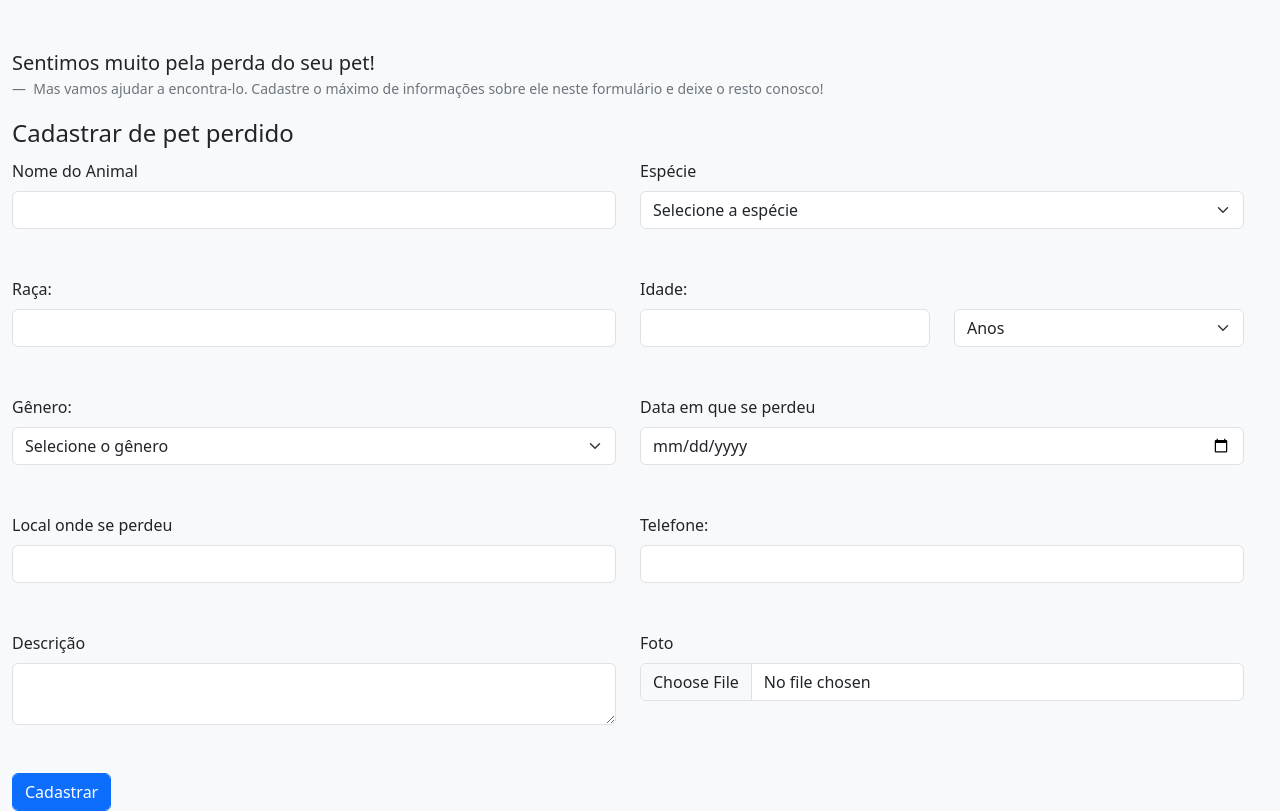
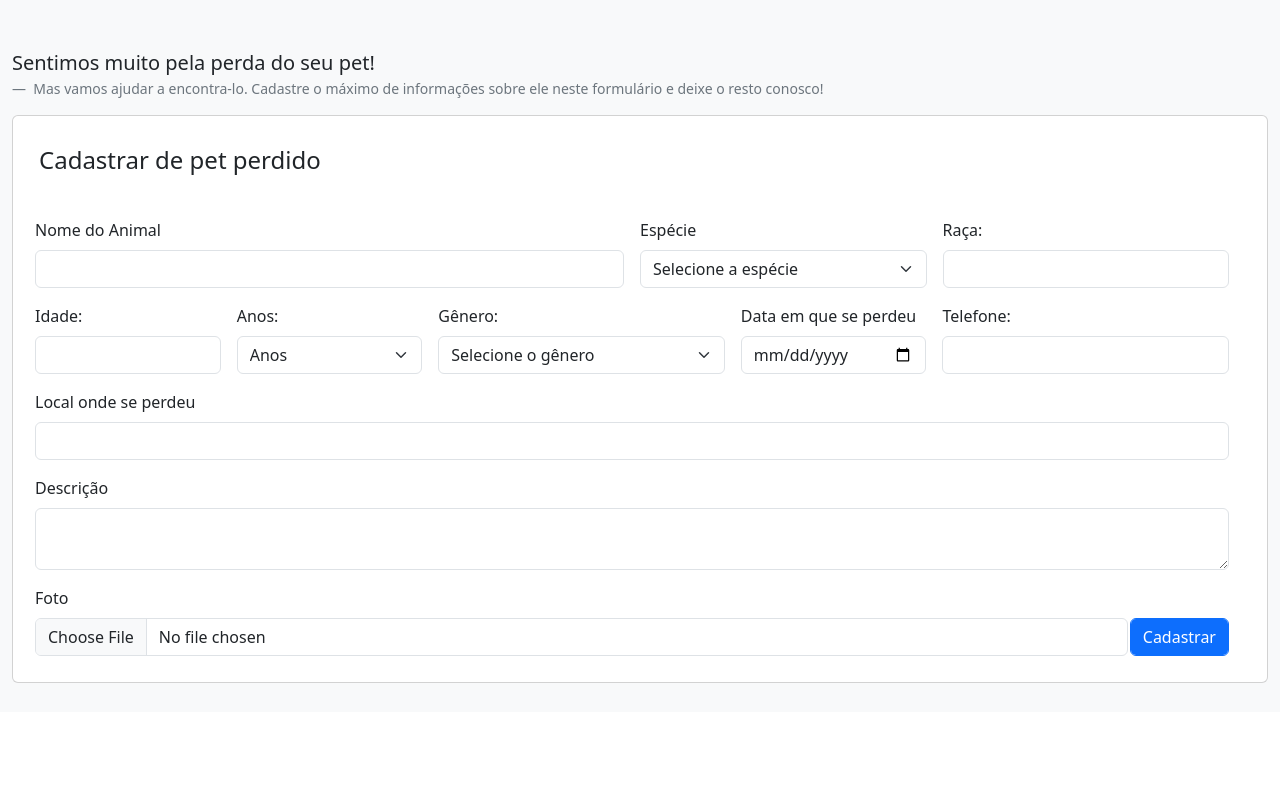
Before and after one commit to tais1804/acheipet_git, a PHP site: page /acheipet_git/cadastrar_pet_perdido.php in a window 1280 px wide. Shown: the part 88-899 px from the top of the page. After the commit the page ends 771 px from the top, so only its background shows below. Run offline with PHP 8.4, Linux system fonts and the light colour scheme; the visitor is signed in with stand-in values (Sample User, id 1); tables that the repository leaves empty or names only in its code hold one stand-in row (values such as "Sample post"); grey boxes marked "Sample" are stand-in pictures; some libraries are stand-ins or nearby versions.

Commit message:
formatação dos formulários cadastrar pet e pesquisa de pet

```diff
--- a/cadastrar_pet_perdido.php
+++ b/cadastrar_pet_perdido.php
@@ -71,13 +71,21 @@ if ($_SERVER["REQUEST_METHOD"] == "POST") {
 
 <!DOCTYPE html>
 <html>
+
 <head>
     <title>Achei pet</title>
     <link rel="icon" type="image/png" sizes="16x16" href="images/favicons/favicon-16x16.png">
 
-    <link href="https://cdn.jsdelivr.net/npm/bootstrap@5.3.6/dist/css/bootstrap.min.css" rel="stylesheet" integrity="sha384-4Q6Gf2aSP4eDXB8Miphtr37CMZZQ5oXLH2yaXMJ2w8e2ZtHTl7GptT4jmndRuHDT" crossorigin="anonymous">
+    <link href="https://cdn.jsdelivr.net/npm/bootstrap@5.3.6/dist/css/bootstrap.min.css" rel="stylesheet"
+        integrity="sha384-4Q6Gf2aSP4eDXB8Miphtr37CMZZQ5oXLH2yaXMJ2w8e2ZtHTl7GptT4jmndRuHDT" crossorigin="anonymous">
     <link rel="stylesheet" type="text/css" href="css/estilo-achei-pet.css">
+    <style>
+    .card-text {
+        margin: 10px !important;
+    }
+    </style>
 </head>
+
 <body>
     <div id="webcrumbs">
         <div class="relative w-full min-h-screen">
@@ -92,86 +100,87 @@ if ($_SERVER["REQUEST_METHOD"] == "POST") {
                                 <p>Sentimos muito pela perda do seu pet!</p>
                             </blockquote>
                             <figcaption class="blockquote-footer">
-    Mas vamos ajudar a encontra-lo. Cadastre o máximo de informações sobre ele neste formulário e deixe o resto conosco!
+                                Mas vamos ajudar a encontra-lo. Cadastre o máximo de informações sobre ele neste
+                                formulário e deixe o resto conosco!
                             </figcaption>
                         </figure>
-                    <form method="post" action="cadastrar_pet_perdido.php" enctype="multipart/form-data"> <div class="mb-30 row">
+                        <div class="card ">
+                            <div class="card-body card-text">
+                                <form method="post" action="cadastrar_pet_perdido.php" enctype="multipart/form-data">
+                                    <div class="mb-30 row">
                                         <legend>Cadastrar de pet perdido</legend>
-                            <div class="row">
+                                        <div class="row  g-3 align-items-end">
                                             <div class="col-md-6">
-                                    <label class="form-label">Nome do Animal</label><br>
-                                    <input class="form-control" type="text" name="nome" required><br><br>
+                                                <label class="form-label">Nome do Animal</label>
+                                                <input class="form-control" type="text" name="nome" required>
                                             </div>
-                                <div class="col-md-6">
-                                    <label class="form-label">Espécie</label><br>
+                                            <div class="col-md-3">
+                                                <label class="form-label">Espécie</label>
                                                 <select class="form-select" name="especie" required>
                                                     <option value="">Selecione a espécie</option>
                                                     <?php foreach ($categorias_animais as $categoria): ?>
-                                            <option value="<?php echo htmlspecialchars($categoria['nome_categoria']); ?>">
+                                                    <option
+                                                        value="<?php echo htmlspecialchars($categoria['nome_categoria']); ?>">
                                                         <?php echo htmlspecialchars($categoria['nome_categoria']); ?>
                                                     </option>
                                                     <?php endforeach; ?>
-                                    </select><br><br>
+                                                </select>
                                             </div>
+
+
+                                            <div class="col-md-3">
+                                                <label class="form-label">Raça:</label>
+                                                <input class="form-control" type="text" name="raca" required>
                                             </div>
-                        <div class="row">
-                            <div class="col-md-6">
-                                <label class="form-label">Raça:</label><br>
-                                <input class="form-control" type="text" name="raca" required><br><br>
+                                            <div class="col-md-2">
+                                                <label class="form-label">Idade:</label>
+                                                <input class="form-control" type="number" name="idade_valor" min="0"
+                                                    required>
                                             </div>
-                            <div class="col-md-6">
-                                <label class="form-label">Idade:</label><br>
-                                <div class="row">
-                                    <div class="col-6">
-                                        <input class="form-control" type="number" name="idade_valor" min="0" required>
-                                    </div>
-                                    <div class="col-6">
+                                            <div class="col-md-2">
+                                                <label class="form-label">Anos:</label>
                                                 <select class="form-select" name="idade_unidade" required>
                                                     <option value="anos">Anos</option>
                                                     <option value="meses">Meses</option>
                                                 </select>
                                             </div>
-                                </div><br><br>
-                            </div>
-                        </div>
-                        <div class="row">
-                            <div class="col-md-6">
-                                <label class="form-label">Gênero:</label><br>
+
+
+                                            <div class="col-md-3">
+                                                <label class="form-label">Gênero:</label>
                                                 <select class="form-select" name="genero" required>
                                                     <option value="">Selecione o gênero</option>
                                                     <option value="Macho">Macho</option>
                                                     <option value="Fêmea">Fêmea</option>
                                                     <option value="Não Informado">Não Informado</option>
-                                </select><br><br>
+                                                </select>
                                             </div>
-                            <div class="col-md-6">
-                                <label class="form-label">Data em que se perdeu</label><br>
-                                <input class="form-control" type="date" name="data_perdido" required><br><br>
+                                            <div class="col-md-2">
+                                                <label class="form-label">Data em que se perdeu</label>
+                                                <input class="form-control" type="date" name="data_perdido" required>
                                             </div>
+                                            <div class="col-md-3">
+                                                <label class="form-label">Telefone:</label>
+                                                <input class="form-control" type="text" name="telefone_contato"
+                                                    required>
                                             </div>
-                        <div class="row">
-                            <div class="col-md-6">
-                                <label class="form-label">Local onde se perdeu</label><br>
-                                <input class="form-control" type="text" name="local_perdido" required><br><br>
-                            </div>
-                            <div class="col-md-6">
-                                <label class="form-label">Telefone:</label><br>
-                                <input class="form-control" type="text" name="telefone_contato" required><br><br>
-                            </div>
-                        </div>
-                        <div class="row">
-                            <div class="col-md-6">
-                                <label class="form-label">Descrição</label><br>
-                                <textarea class="form-control" name="descricao"></textarea><br><br>
-                            </div>
-                            <div class="col-md-6">
-                                <label class="form-label">Foto</label><br>
-                                <input class="form-control" type="file" name="foto" accept="image/*" required><br><br>
-                            </div>
+                                            <div class="col-md-12">
+                                                <label class="form-label">Local onde se perdeu</label>
+                                                <input class="form-control" type="text" name="local_perdido" required>
                                             </div>
 
-                            <div class="col-md-auto d-grid gap-2 justify-content-md-end">
-                                        <input class="form-control btn btn-primary" type="submit" value="Cadastrar">
+                                            <div class="col-md-12">
+                                                <label class="form-label">Descrição</label>
+                                                <textarea class="form-control" name="descricao"></textarea>
+                                            </div>
+                                            <div class="col-md-11">
+                                                <label class="form-label">Foto</label>
+                                                <input class="form-control" type="file" name="foto" accept="image/*"
+                                                    required>
+                                            </div>
+                                            <div class="col-1 d-grid justify-content-md-end">
+                                                <input class="form-control btn btn-primary" type="submit"
+                                                    value="Cadastrar">
                                             </div>
 
                                         </div>
@@ -182,7 +191,12 @@ if ($_SERVER["REQUEST_METHOD"] == "POST") {
                     </div>
                 </div>
             </div>
+        </div>
+    </div>
 </body>
 <script src="https://cdn.tailwindcss.com"></script>
-<script src="https://cdn.jsdelivr.net/npm/bootstrap@5.3.6/dist/js/bootstrap.bundle.min.js" integrity="sha384-j1CDi7MgGQ12Z7Qab0qlWQ/Qqz24Gc6BM0thvEMVjHnfYGF0rmFCozFSxQBxwHKO" crossorigin="anonymous"></script>
+<script src="https://cdn.jsdelivr.net/npm/bootstrap@5.3.6/dist/js/bootstrap.bundle.min.js"
+    integrity="sha384-j1CDi7MgGQ12Z7Qab0qlWQ/Qqz24Gc6BM0thvEMVjHnfYGF0rmFCozFSxQBxwHKO" crossorigin="anonymous">
+</script>
+
 </html>
```
Also changed, not shown: listar_pets.php (+59 -28 lines), uploads/pet_683f80ca5371b.webp (added), uploads/pet_683f829b9d70a.jpg (added). Lines whose indentation alone changed are shown as unchanged.
